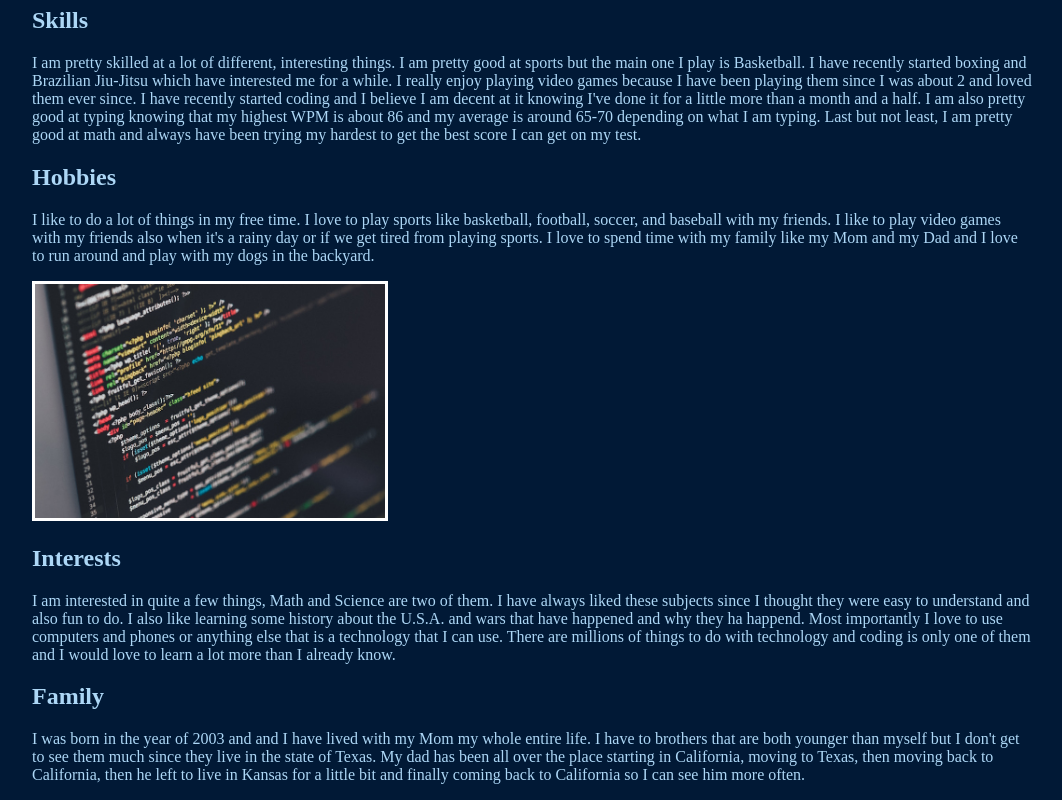
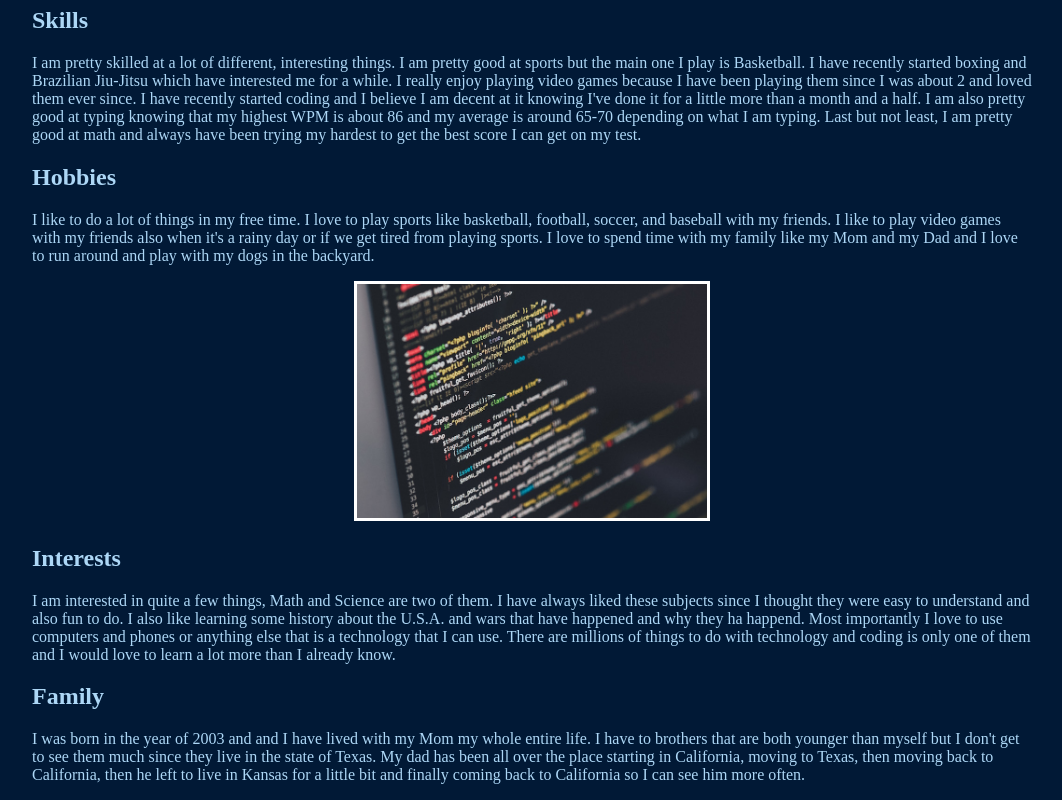
Before and after one commit to NickNackPattyWack/NickNackPattyWack.github.io, a plain HTML site: page index.html in a window 1280 px wide. Shown: the part 766-1566 px from the top of the page, without its empty margins (118-1180 px from the left). Drawn offline with Linux system fonts and the light colour scheme.

Commit message:
Update index.html

```diff
--- a/index.html
+++ b/index.html
@@ -26,7 +26,7 @@
         <article>
             <h2>Hobbies</h2>
             <p>I like to do a lot of things in my free time. I love to play sports like basketball, football, soccer, and baseball with my friends. I like to play video games with my friends also when it's a rainy day or if we get tired from playing sports. I love to spend time with my family like my Mom and my Dad and I love to run around and play with my dogs in the backyard.</p>
-            <div><img src="images/tech.jpg" class="tech" alt="code" width="350px"></div>
+            <div align="center"><img src="images/tech.jpg" class="tech" alt="code" width="350px"></div>
         </article>
         <article>
             <h2>Interests</h2>
```
